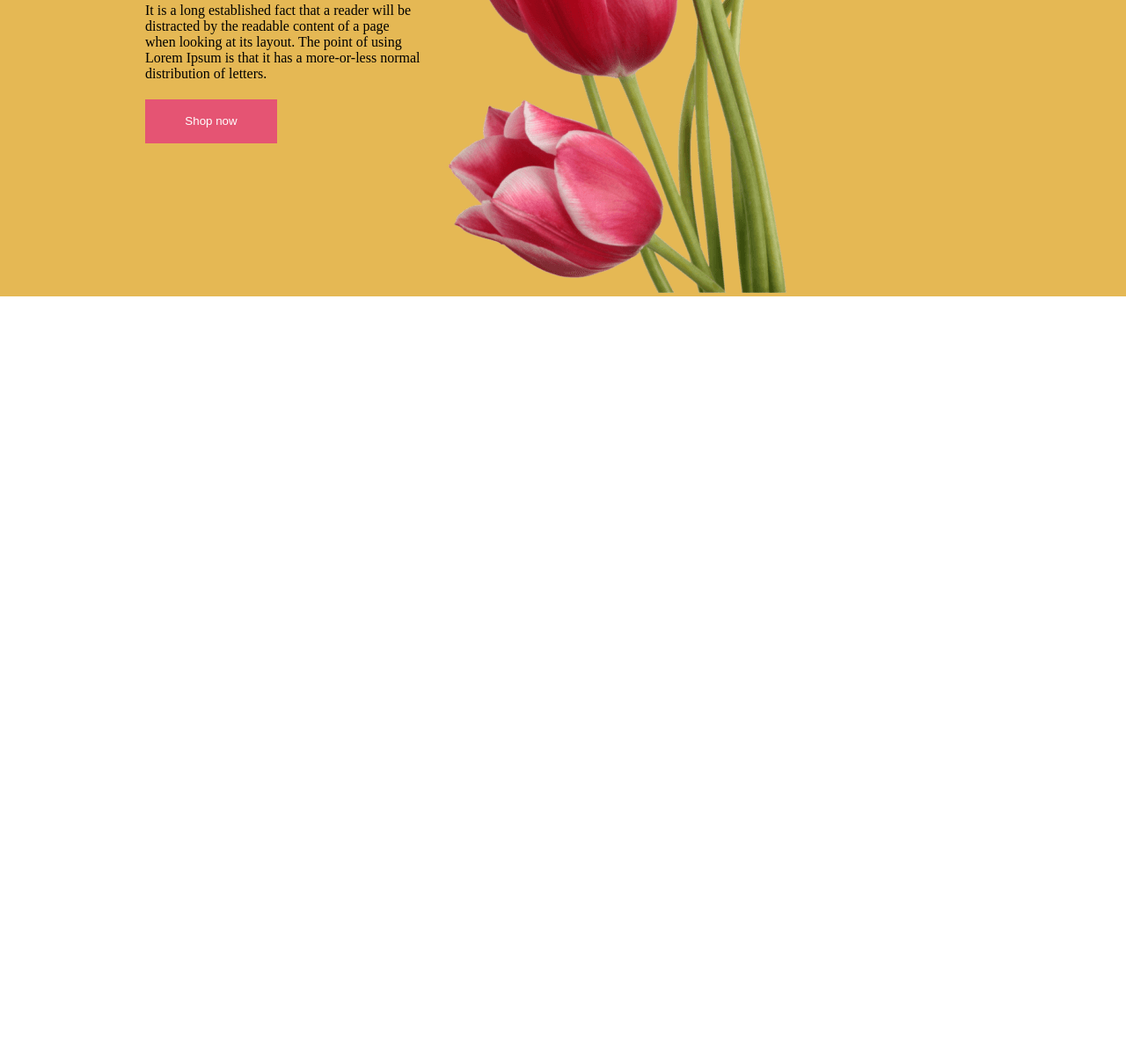
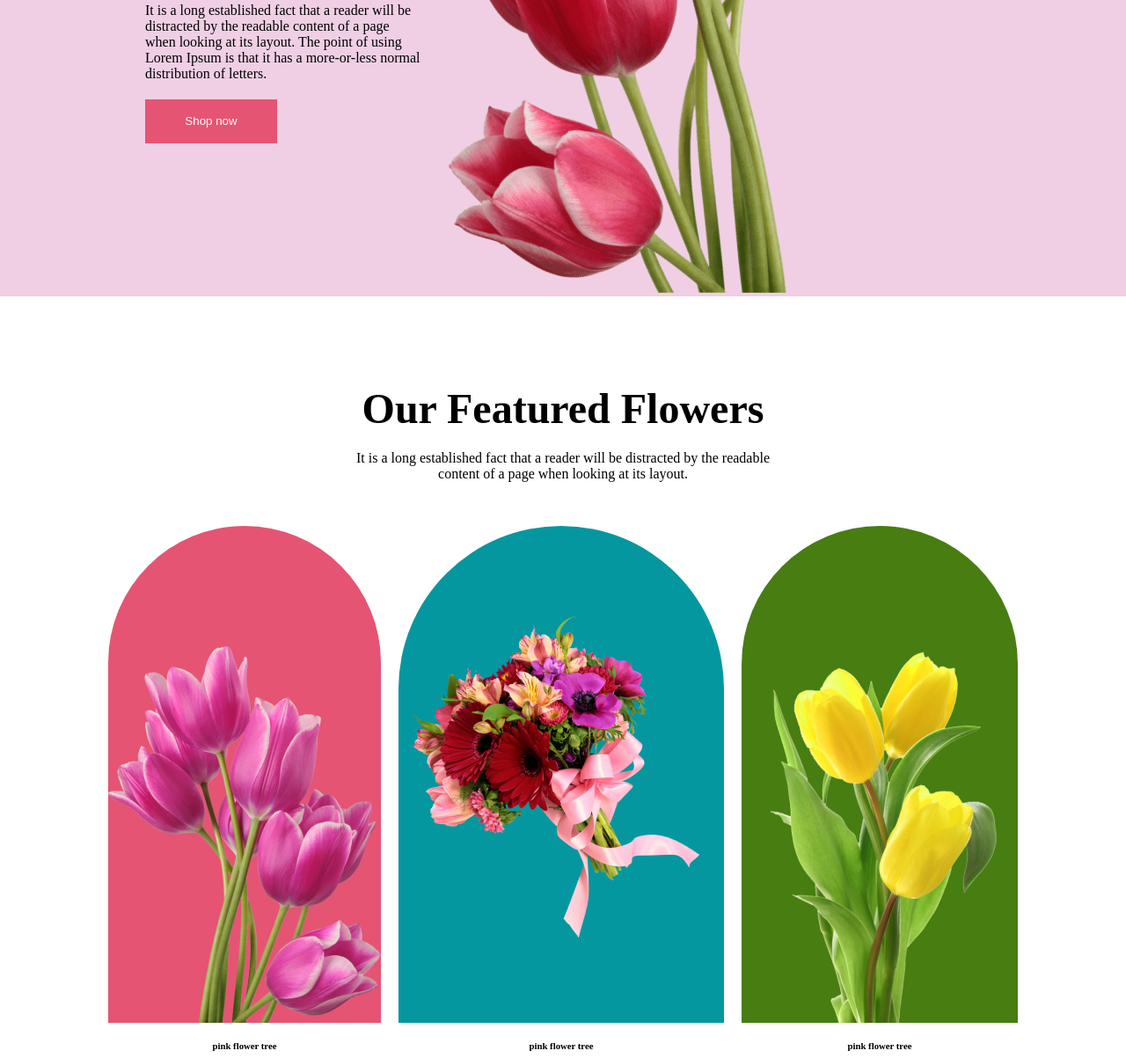
Before and after one commit to Hasnat5502/flower-shop-assignment, a plain HTML site: page index.html in a window 1280 px wide. Shown: the part 467-1670 px from the top of the page at 88% size. Before the commit the page ends 804 px from the top, so only its background shows below. Drawn offline with Linux system fonts and the light colour scheme.

Commit message:
Adding fratured section

```diff
--- a/index.html
+++ b/index.html
@@ -18,10 +18,30 @@
                 <img src="images/pngwing 10.png" alt="">
             </div>
         </section>
-
     </header>
     <main>
-
+        <section class="our-feautures">
+            <div class="our-feautures-text">
+                <h1>Our Featured Flowers</h1>
+                <p>It is a long established fact that a reader will be distracted by the readable <br> content of a page when looking at its layout.</p>
+            </div>
+            <div class="photo-colleage">
+                <div class="photo-colleage-total-1">
+                    <div class="photo-colleage-1"><img src="images/pngwing 6.png" alt="" srcset=""></div>
+                    <div class="photo-colleage-1-text"><h6>pink flower tree</h6></div>
+                </div>
+                <div  class="photo-colleage-total-2">
+                    <div  class="photo-colleage-2"><img src="images/pngwing 5.png" alt="" srcset=""></div>
+                    <div class="photo-colleage-2-text"><h6>pink flower tree</h6></div>
+                </div>
+                <div  class="photo-colleage-total-3">
+                    <div  class="photo-colleage-3"><img src="images/pngwing 7.png" alt="" srcset=""></div>
+                    <div class="photo-colleage-3-text"><h6>pink flower tree</h6></div>
+                </div>
+            </div>
+            <div>
+            </div>
+        </section>
     </main>
     <footer>
 
--- a/style.css
+++ b/style.css
@@ -2,7 +2,7 @@
     margin: 0px;
 }
 .header-banner{
-    background-color: #E5B854;
+    background-color: #f0cfe4;
     padding: 0px 165px;
     display: flex;
     align-items: center;
@@ -26,3 +26,77 @@
     border: 0px;
     color: white;
 }
+.our-feautures{
+    background-color: #ffffff;
+    padding: 0px 165px;
+}
+.our-feautures-text{
+    text-align: center;
+    margin-top: 100px;
+}
+.our-feautures-text>h1{
+    font-size: 48px;
+    margin-bottom: 20px;
+}
+.photo-colleage{
+    margin-top: 50px;
+    display: flex;
+    align-items: center;
+    justify-content: center;
+    gap: 20px;
+    padding: 0px 165px;
+}
+.photo-colleage-total-1{
+    height: 605px;
+    width: 464px;
+}
+.photo-colleage-1{
+    height: 565px;
+    width: 100%;
+    background-color: #E55473;
+    display: flex;
+    align-items: end;
+    justify-content: center;
+    border-top-right-radius: 200px;
+    border-top-left-radius: 200px;
+}
+.photo-colleage-1-text{
+    text-align: center;
+    margin-top: 20px;
+}
+.photo-colleage-total-2{
+    height: 605px;
+    width: 464px;
+}
+.photo-colleage-2{
+    height: 565px;
+    width: 100%;
+    background-color: #0597A0;
+    display: flex;
+    align-items: center;
+    justify-content: center;
+    border-top-right-radius: 200px;
+    border-top-left-radius: 200px;
+}
+.photo-colleage-2-text{
+    text-align: center;
+    margin-top: 20px;
+}
+.photo-colleage-total-3{
+    height: 605px;
+    width: 464px;
+}
+.photo-colleage-3{
+    height: 565px;
+    width: 100%;
+    background-color: #477D11;
+    display: flex;
+    align-items: end;
+    justify-content: center;
+    border-top-right-radius: 200px;
+    border-top-left-radius: 200px;
+}
+.photo-colleage-3-text{
+    text-align: center;
+    margin-top: 20px;
+}
```
